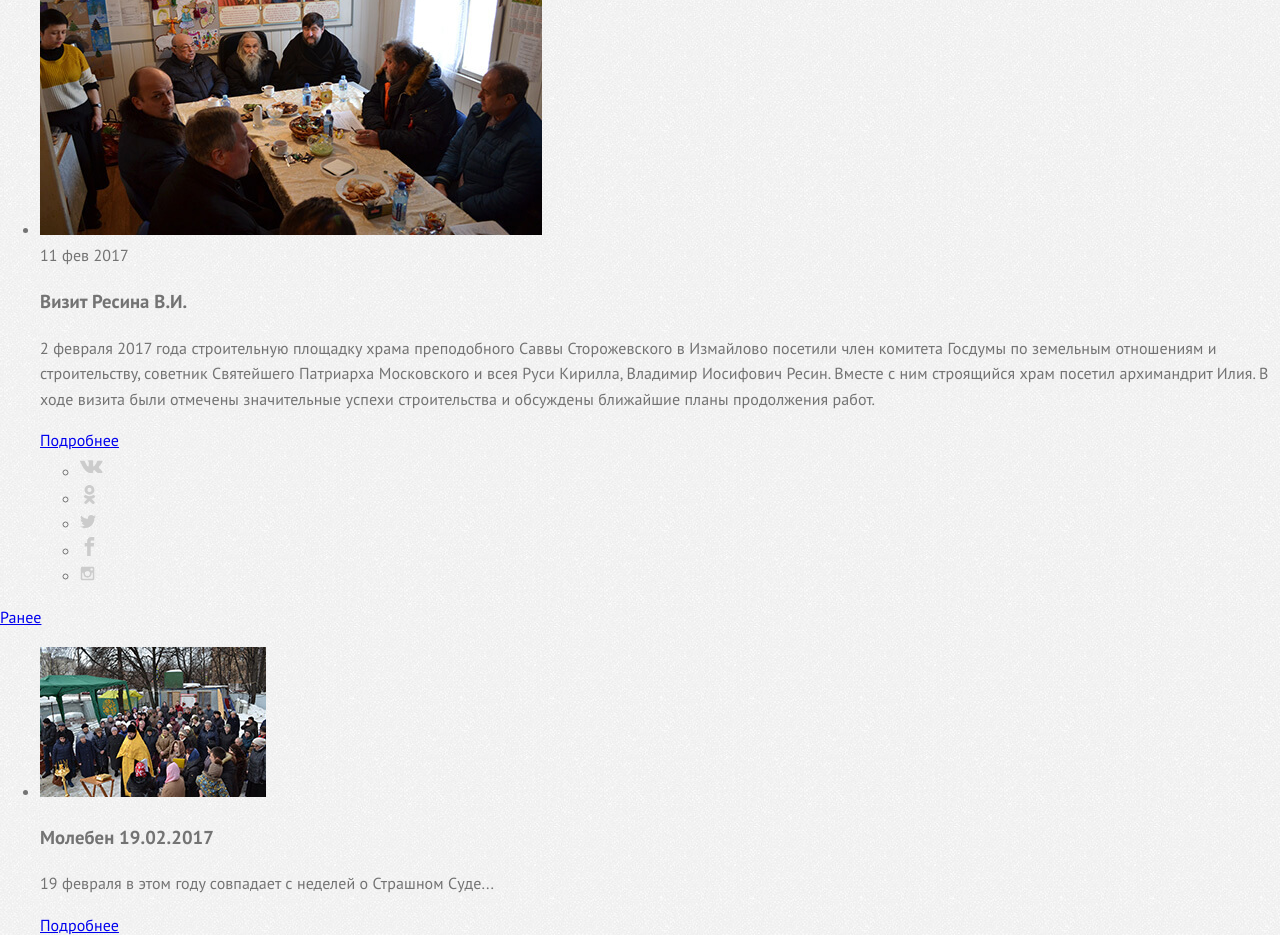
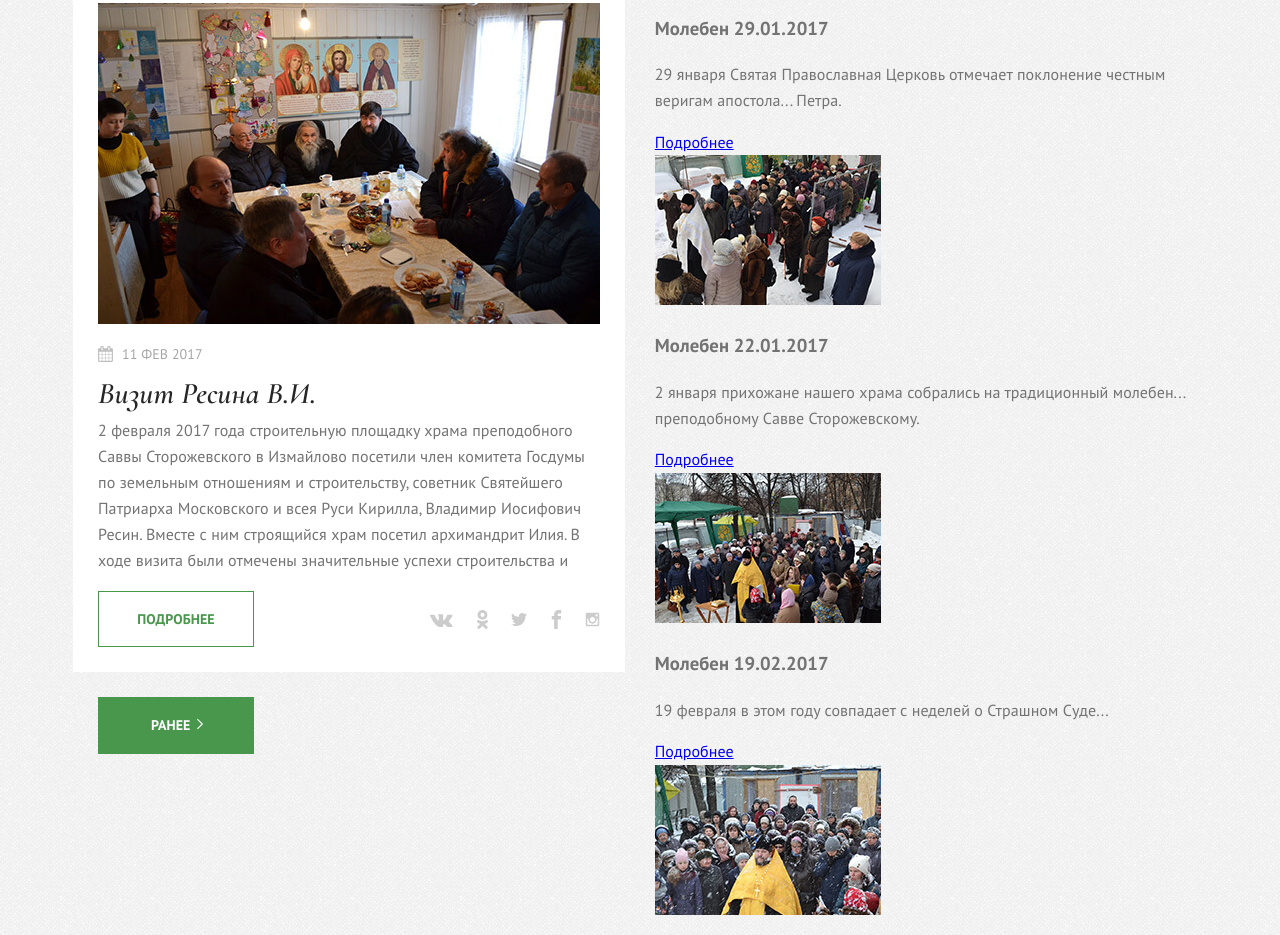
Before and after one commit to PonkinDmitrij2/temple-test, a plain HTML site: page index.html in a window 1280 px wide. Shown: the part 1537-2472 px from the top of the page. Drawn offline with Linux system fonts and the light colour scheme.

Commit message:
Adds css styles for the blog section

```diff
--- a/css/main.css
+++ b/css/main.css
@@ -105,6 +105,11 @@ body {
   /* box-shadow: 0 0 0 1px green !important; */
 }
 
+.row {
+  display: flex;
+  flex-wrap: wrap;
+}
+
 
 
 /* ========== visually-hidden ========== */
@@ -119,6 +124,50 @@ body {
   clip-path: inset(100%);
   clip: rect(0 0 0 0);
   overflow: hidden;
+}
+
+
+
+/* ========================================
+   $BTN
+   ======================================== */
+.btn {
+  display: inline-block;
+  vertical-align: middle;
+  margin: 0;
+  padding: 16px 30px;
+  border: 1px solid #48974c;
+  font: inherit;
+  font-size: 14px;
+  font-weight: 700;
+  color: #ffffff;
+  background-color: #48974c;
+  text-align: center;
+  text-transform: uppercase;
+  word-wrap: break-word;
+  overflow-wrap: break-word;
+  text-decoration: none;
+  cursor: pointer;
+}
+
+.btn:hover, .btn:focus {
+  background-color: #54ad58;
+  border-color: #54ad58;
+}
+
+.btn:active {
+  background-color: #3d8040;
+  border-color: #3d8040;
+}
+
+.btn--transparent {
+  color: #48974c;
+  background-color: transparent;
+}
+
+.btn--transparent:hover,
+.btn--transparent:focus {
+  color: #ffffff;
 }
 
 
@@ -225,6 +274,15 @@ body {
 
 
 /* ========================================
+   $PROMO
+   ======================================== */
+.promo {
+  margin-bottom: 30px;
+}
+
+
+
+/* ========================================
    $CAROUSEL
    ======================================== */
 .carousel {
@@ -324,6 +382,180 @@ body {
 
 
 
+/* ========================================
+   $INDEX-LAYOUT
+   ======================================== */
+.index-row {
+  justify-content: space-between;
+}
+
+.index-col {
+  width: 48.7%;
+}
+
+
+
+/* ========================================
+   $BLOG
+   ======================================== */
+.blog__list {
+  margin: 0;
+  padding: 0;
+  list-style: none;
+}
+
+.blog__item {
+  margin-bottom: 30px;
+  padding: 25px;
+  background-color: #fff;
+}
+
+.blog__item:last-child {
+  margin-bottom: 25px;
+}
+
+.item-blog__photo {
+  position: relative;
+  margin-bottom: 19px;
+  padding-bottom: 64%;
+}
+
+.item-blog__img {
+  position: absolute;
+  top: 0;
+  left: 0;
+  right: 0;
+  bottom: 0;
+  max-width: 100%;
+  max-height: 100%;
+  margin: auto;
+}
+
+.item-blog__datetime {
+  position: relative;
+  display: inline-block;
+  vertical-align: top;
+  margin-bottom: 10px;
+  padding-left: 24px;
+  font-size: 14px;
+  text-transform: uppercase;
+  color: #a6a6a6;
+}
+
+.item-blog__datetime::before {
+  content: "";
+  position: absolute;
+  top: 3px;
+  left: 0;
+  width: 15px;
+  height: 16px;
+  background: url("../img/bg/icon-calend.svg") 0 0 no-repeat;
+}
+
+.item-blog__title {
+  margin: 0;
+  margin-bottom: 5px;
+  font-family: "Cormorant Infant", "Times New Roman", "Times", serif;
+  font-size: 30px;
+  line-height: 1.2;
+  font-style: italic;
+  font-weight: 600;
+  color: #262626;
+}
+
+.item-blog__text {
+  margin: 0;
+  margin-bottom: 18px;
+  line-height: 1.63;
+  color: #737373;
+}
+
+.item-blog__actions {
+  display: flex;
+  justify-content: space-between;
+}
+
+.item-blog__more-link {
+  width: 156px;
+}
+
+
+
+/* ========================================
+   $SOCIALS
+   ======================================== */
+.socials {
+  display: flex;
+  flex-wrap: wrap;
+  align-items: center;
+  margin: 0;
+  padding: 0;
+  list-style: none;
+}
+
+.socials__item:not(:last-child) {
+  margin-right: 19.5px;
+}
+
+.socials__link {
+  display: block;
+  text-decoration: none;
+}
+
+.socials__link-icon {
+  display: flex;
+  justify-content: center;
+  align-items: center;
+}
+
+.socials__link:hover path,
+.socials__link:focus path {
+  fill: #48974c;
+}
+
+.socials__link:active path {
+  fill: #3d8040;
+}
+
+
+
+.blog__link {
+  width: 156px;
+  margin-left: 25px;
+}
+
+.blog__link-text {
+  display: inline-block;
+  vertical-align: top;
+  max-width: 100%;
+}
+
+.blog__link-icon {
+  display: inline-block;
+  vertical-align: top;
+  margin-right: -5px;
+}
+
+.blog__link-icon svg {
+  display: inline-block;
+}
+
+
+
+
+/* ========================================
+   $NEWS
+   ======================================== */
+.news__list {
+  margin: 0;
+  padding: 0;
+  list-style: none;
+}
+
+
+
+
+
 
 
 
--- a/index.html
+++ b/index.html
@@ -94,6 +94,9 @@
         </div>
       </section>
 
+      <div class="container">
+        <div class="row  index-row">
+          <div class="index-col">
             <section class="blog">
               <h2 class="visually-hidden">Блог</h2>
               <ul class="blog__list">
@@ -104,10 +107,10 @@
                   <time class="item-blog__datetime" datetime="2017-02-07">7 фев 2017</time>
                   <h3 class="item-blog__title">Освящение закладного камня</h3>
                   <p class="item-blog__text">
-              7 февраля 2016 года в 14.00 прихожане строящегося храма в честь преподобного Саввы Сторожевского встречали владыку Пантелеимона, епископа Орехово-Зуевского. Жители нашего района собрались на чин освящения закладного камня в фундамент будущего храма. Это поистине историческое событие для жителей нашего района и города в целом. Храм преподобного Саввы Сторожевского... великого подвижника и ученика преподобного Сергия Радонежского, станет единственным в нашей столице.
+                    7 февраля 2016 года в 14.00 прихожане строящегося храма в честь преподобного Саввы Сторожевского встречали владыку Пантелеимона, епископа Орехово-Зуевского. Жители нашего района собрались на чин освящения закладного камня в фундамент будущего храма. Это поистине историческое событие для жителей нашего района и города в целом. Храм преподобного Саввы Сторожевского...
                   </p>
                   <div class="item-blog__actions">
-              <a class="btn  btn--transparent  item-blog__more" href="javascript:void(0)">Подробнее</a>
+                    <a class="btn  btn--transparent  item-blog__more-link" href="javascript:void(0)">Подробнее</a>
                     <ul class="socials">
                       <li class="socials__item">
                         <a class="socials__link" href="javascript:void(0)" title="Вконтакте">
@@ -159,10 +162,10 @@
                   <time class="item-blog__datetime" datetime="2017-02-11">11 фев 2017</time>
                   <h3 class="item-blog__title">Визит Ресина В.И.</h3>
                   <p class="item-blog__text">
-              2 февраля 2017 года строительную площадку храма преподобного Саввы Сторожевского в Измайлово посетили член комитета Госдумы по земельным отношениям и строительству, советник Святейшего Патриарха Московского и всея Руси Кирилла, Владимир Иосифович Ресин. Вместе с ним строящийся храм посетил архимандрит Илия. В ходе визита были отмечены значительные успехи строительства и обсуждены ближайшие планы продолжения работ.
+                    2 февраля 2017 года строительную площадку храма преподобного Саввы Сторожевского в Измайлово посетили член комитета Госдумы по земельным отношениям и строительству, советник Святейшего Патриарха Московского и всея Руси Кирилла, Владимир Иосифович Ресин. Вместе с ним строящийся храм посетил архимандрит Илия. В ходе визита были отмечены значительные успехи строительства и
                   </p>
                   <div class="item-blog__actions">
-              <a class="btn  btn--transparent  item-blog__more" href="javascript:void(0)">Подробнее</a>
+                    <a class="btn  btn--transparent  item-blog__more-link" href="javascript:void(0)">Подробнее</a>
                     <ul class="socials">
                       <li class="socials__item">
                         <a class="socials__link" href="javascript:void(0)" title="Вконтакте">
@@ -208,9 +211,15 @@
                   </div>
                 </li>
               </ul>
-        <a class="btn  btn--iconed  blog__link" href="javascript:void(0)">Ранее</a>
+              <a class="btn  blog__link" href="javascript:void(0)">
+                <span class="blog__link-text">Ранее</span>
+                <span class="blog__link-icon">
+                  <svg height="12" viewBox="0 0 128 128" width="12" xmlns="http://www.w3.org/2000/svg"><g fill="none" stroke="currentColor" stroke-width="12" stroke-linecap="square" stroke-miterlimit="10"><path d="M40.5 17l47 47M87.5 64l-47 47"/></g></svg>
+                </span>
+              </a>
             </section>
-
+          </div>
+          <div class="index-col">
             <section class="news">
               <h2 class="visually-hidden">Новости</h2>
               <ul class="news__list">
@@ -333,6 +342,9 @@
                 </li>
               </ul>
             </section>
+          </div>
+        </div>
+      </div>
 
       <section class="construction-progress">
         <h2 class="visually-hidden">Ход строительства</h2>
```
Also changed, not shown: img/bg/icon-calend.svg (added). Lines whose indentation alone changed are shown as unchanged.
